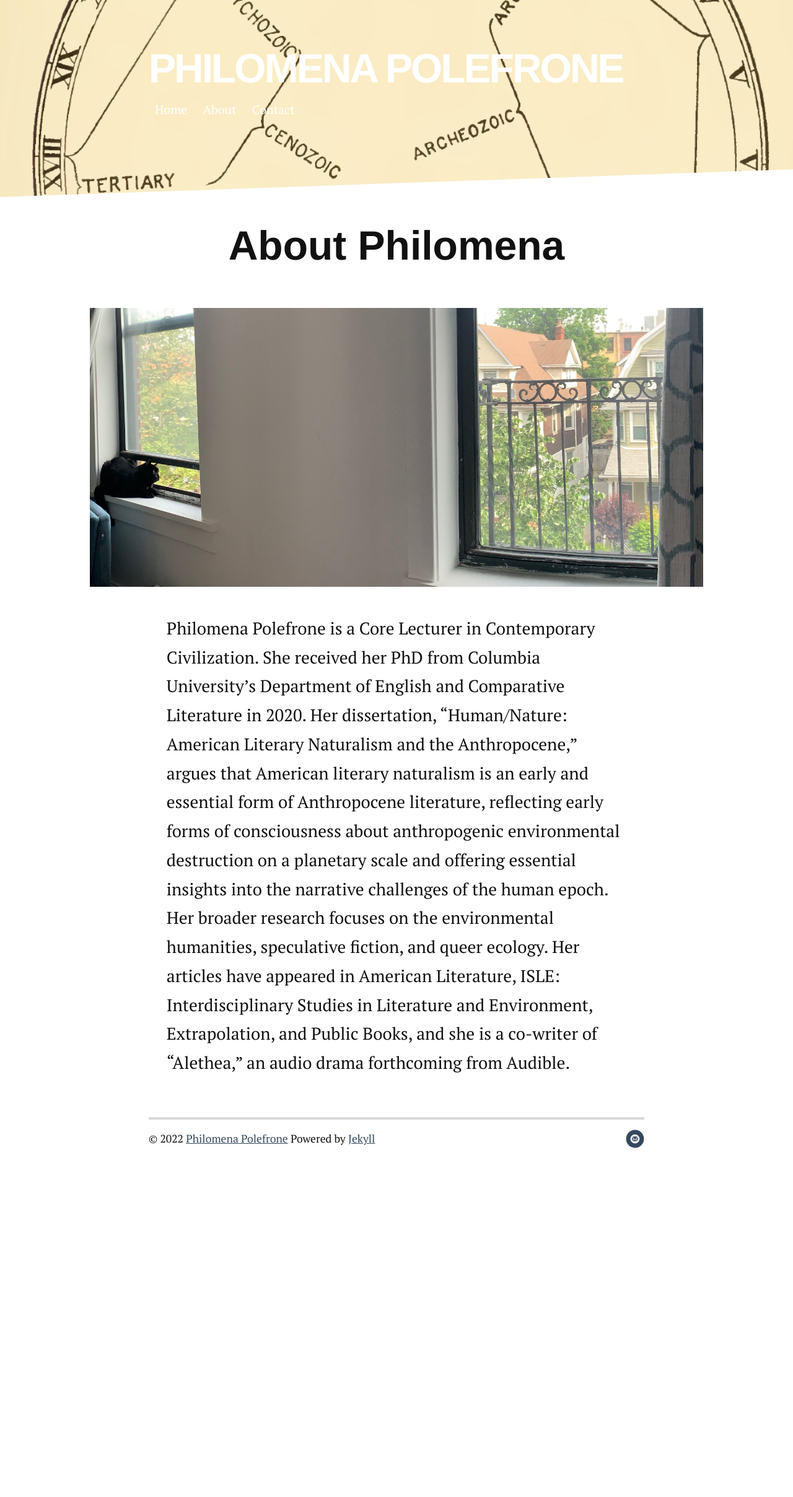
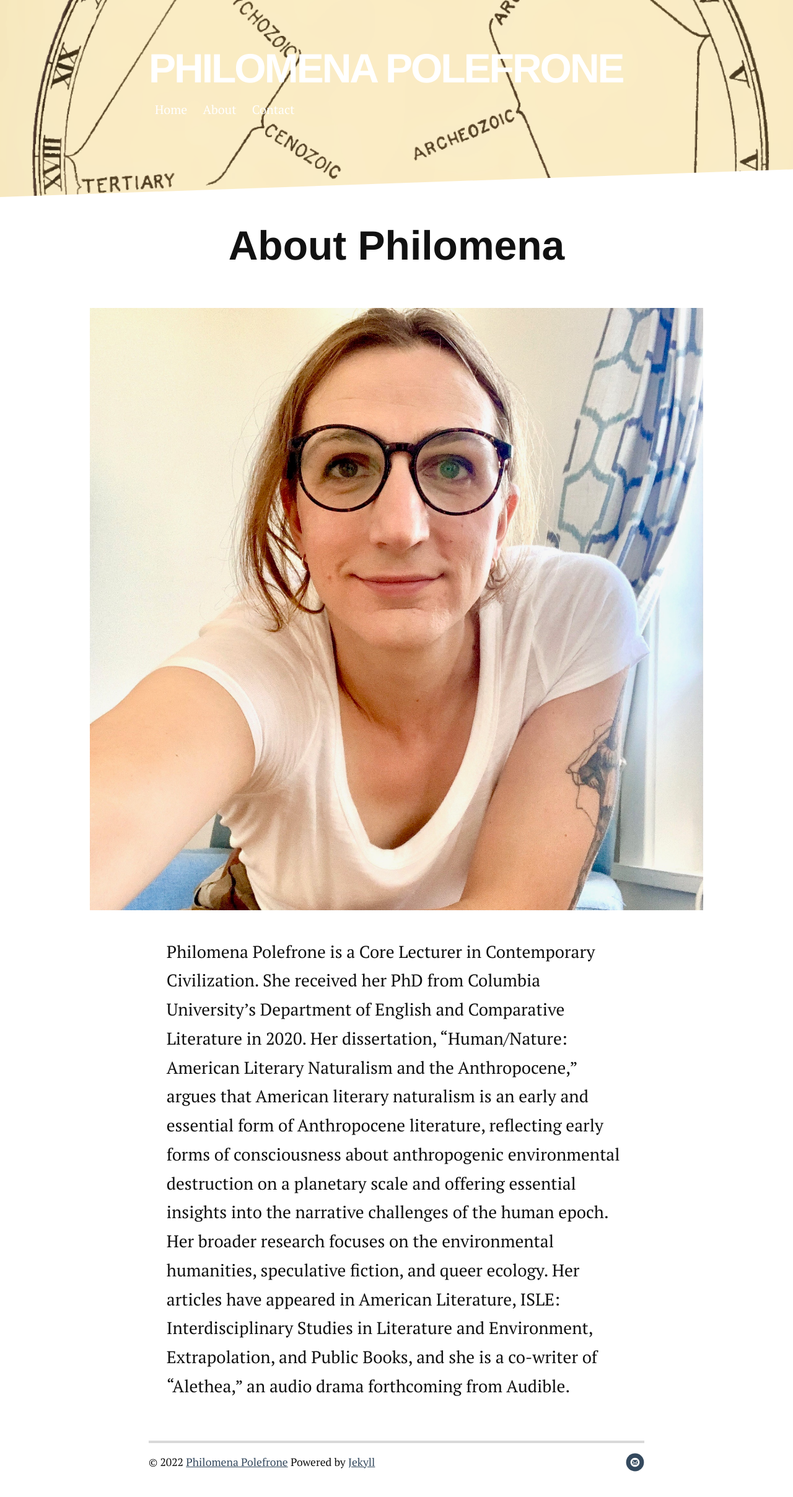
Before and after one commit to themeinmena/themeinmena.github.io, a Jekyll site: the page built from about.md, in a window 1280 px wide. Shown: the whole page at 62% size. Built offline with Jekyll 4.4.1, drawn with Linux system fonts in a browser that asks for light colours; nearby versions of some CDN libraries; before the commit the page ends 1895 px from its top, so only the background shows below that.

Commit message:
Update about.md

```diff
--- a/about.md
+++ b/about.md
@@ -6,6 +6,6 @@
 
 <div class="post">
 	<h1 class="pageTitle">About Philomena</h1>
-	<img src="{{ '/assets/img/boomer.jpeg' }}" alt="">
+	<img src="{{ '/assets/img/Mena-profile.jpeg' }}" alt="">
 	<p class="intro">Philomena Polefrone is a Core Lecturer in Contemporary Civilization. She received her PhD from Columbia University’s Department of English and Comparative Literature in 2020. Her dissertation, “Human/Nature: American Literary Naturalism and the Anthropocene,” argues that American literary naturalism is an early and essential form of Anthropocene literature, reflecting early forms of consciousness about anthropogenic environmental destruction on a planetary scale and offering essential insights into the narrative challenges of the human epoch. Her broader research focuses on the environmental humanities, speculative fiction, and queer ecology. Her articles have appeared in American Literature, ISLE: Interdisciplinary Studies in Literature and Environment, Extrapolation, and Public Books, and she is a co-writer of “Alethea,” an audio drama forthcoming from Audible.</p>
 </div>
```
